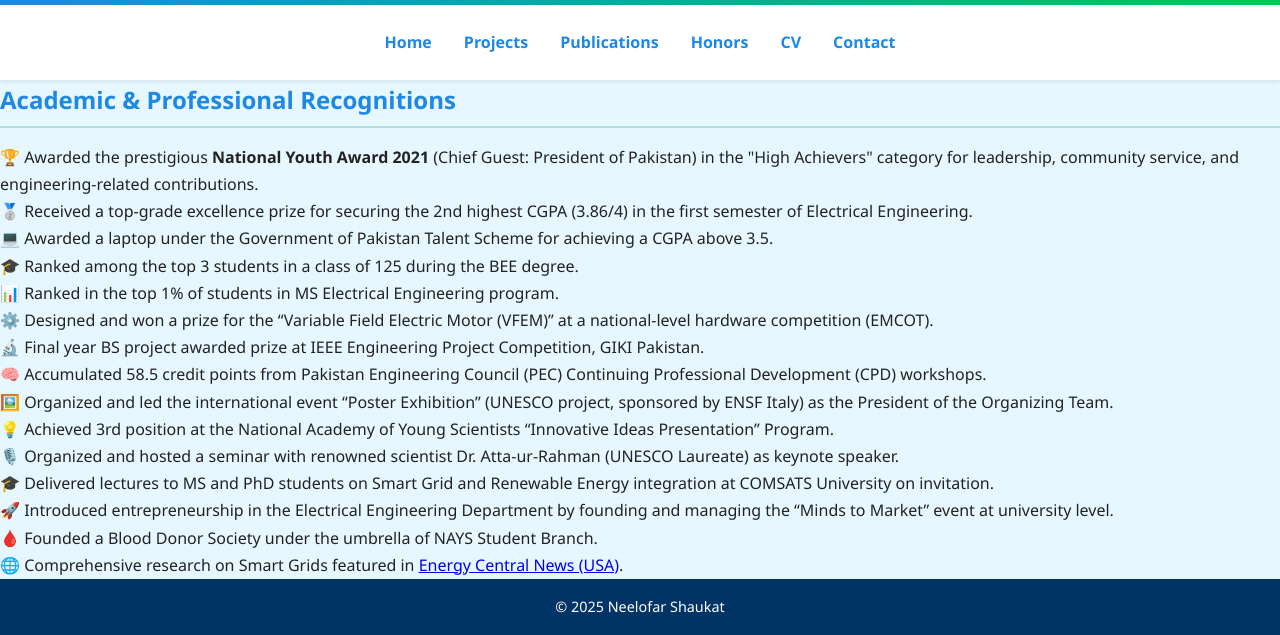
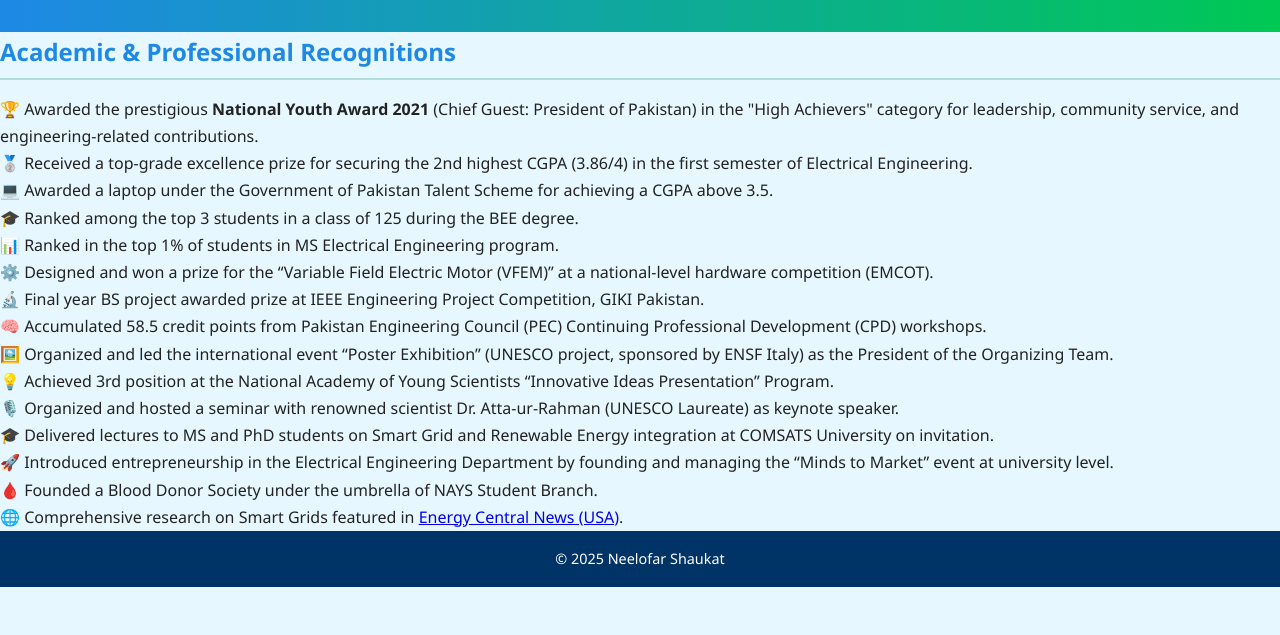
Before and after one commit to NeelofarShaukat/main, a plain HTML site: page Awards and honors.html in a window 1280 px wide. Shown: the part 175-810 px from the top of the page. Drawn offline with Linux system fonts and the light colour scheme.

Commit message:
Update Awards and honors.html

```diff
--- a/Awards and honors.html
+++ b/Awards and honors.html
@@ -2,7 +2,7 @@
 <html lang="en">
 <head>
   <meta charset="UTF-8" />
-  <title>Honors & Awards | Neelofar Shaukat</title>
+  Honors & Awards | Neelofar Shaukat
   <link rel="stylesheet" href="style.css" />
 </head>
 <body>
@@ -10,15 +10,6 @@
 <header>
   <h1>Honors & Awards</h1>
 </header>
-
-<nav>
-  <a href="index.html">Home</a>
-  <a href="projects.html">Projects</a>
-  <a href="publications.html">Publications</a>
-  <a href="honors.html">Honors</a>
-  <a href="cv.html">CV</a>
-  <a href="contact.html">Contact</a>
-</nav>
   <h2>Academic & Professional Recognitions</h2>
     <ol>
       <li>🏆 Awarded the prestigious <strong>National Youth Award 2021</strong> (Chief Guest: President of Pakistan) in the "High Achievers" category for leadership, community service, and engineering-related contributions.</li>
```
